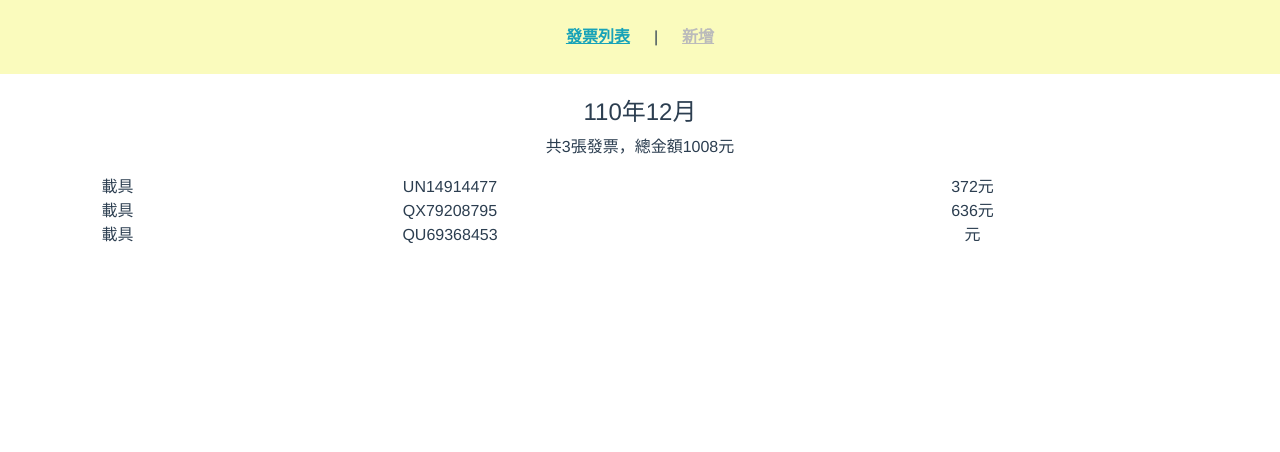
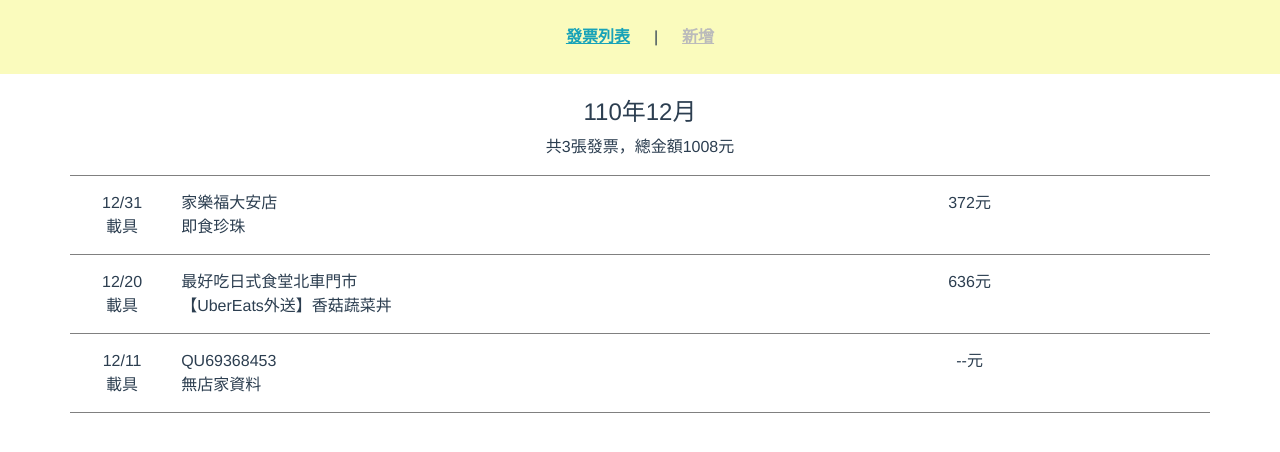
Before and after one commit to weichieh123/Vue-InvoiceApp, a Vue app: page / in a window 1280 px wide. Shown: the top 452 px of the page. Built offline with nearby package versions, Linux system fonts and the light colour scheme; data requests are answered from the project's data file.

Commit message:
使用momentjs格式化時間，列出發票重點資訊

```diff
--- a/package.json
+++ b/package.json
@@ -12,6 +12,7 @@
     "bootstrap": "^5.1.3",
     "bootstrap-vue": "^2.21.2",
     "core-js": "^3.6.5",
+    "moment": "^2.29.1",
     "vue": "^3.0.0",
     "vue-router": "^4.0.0-0"
   },
--- a/src/styles/invoice.scss
+++ b/src/styles/invoice.scss
@@ -25,7 +25,17 @@ $hightlightColor: rgb(250, 251, 189);
         color: $mainColor;
       }
     }
+}
+#invoice-list {
+  .row {
+    border-top: 1px solid gray;
+    padding: 15px 5px;
   }
+  &:last-of-type{
+    border-bottom: 1px solid gray;
+  }
+}
+
 #add-invoive {
     input {
         height: 40px;
--- a/src/views/InvoiceList.vue
+++ b/src/views/InvoiceList.vue
@@ -1,27 +1,34 @@
 <template>
-  <div class="container mx-auto">
+  <div id="invoice-list" class="container mx-auto">
     <h4>110年12月</h4>
     <p>共{{ invoices.length }}張發票，總金額{{ totalPrice }}元</p>
-    <div
-      class="row"
-      v-for="(invoice, index) in invoices"
-      :key="index"
-    >
-      <div class="col-1">載具</div>
-      <div class="col-6">{{ invoice.invNum }}</div>
-      <div class="col-5">{{ invoice.amount }}元</div>
+    <div class="row" v-for="(invoice, index) in invoices" :key="index">
+      <div class="col-1 d-flex flex-column">
+        <div class="date">{{ toMMDD(invoice.time) }}</div>
+        <div class="tag">載具</div>
+      </div>
+      <div class="col-6 text-start">
+        <div class="seller">
+          {{ invoice.sellerName ? invoice.sellerName : invoice.invNum }}
+        </div>
+        <div class="first-item">
+          {{ invoice.details ? invoice.details[0].description : '無店家資料' }}
+        </div>
+      </div>
+      <div class="col-5">{{ invoice.amount ? invoice.amount : '--' }}元</div>
     </div>
   </div>
 </template>
 
 <script>
 import axios from 'axios'
+import moment from 'moment'
 export default {
   name: 'InvoiceList',
   data() {
     return {
       invoices: [],
-      }
+    }
   },
   mounted() {
     axios
@@ -34,6 +41,15 @@ export default {
         console.log(error)
       })
   },
+  methods: {
+    toMMDD(date) {
+      let YearMonthDay = moment(date).format('YYYY/MM/DD')
+      let Month = moment(YearMonthDay).format('M')
+      let Day = moment(YearMonthDay).format('D')
+      console.log('YearMonthDay', YearMonthDay)
+      return `${Month}/${Day}`
+    },
+  },
   computed: {
     totalPrice() {
       let total = 0
```
Also changed, not shown: 1 other file (tests, documents, lock files or other folders).
